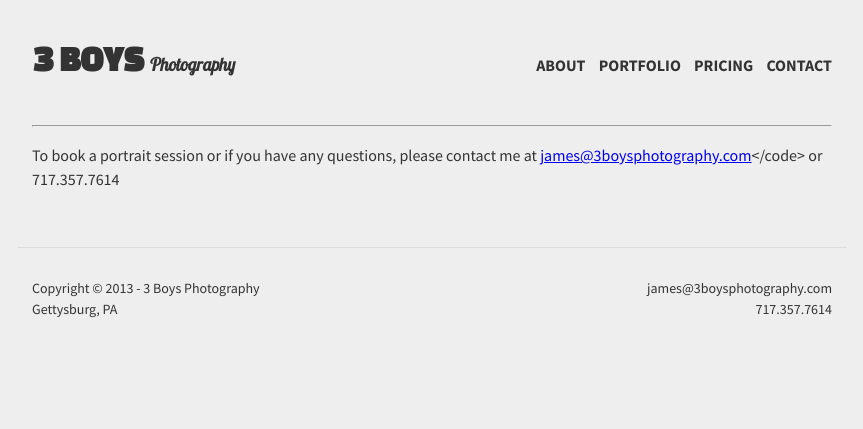
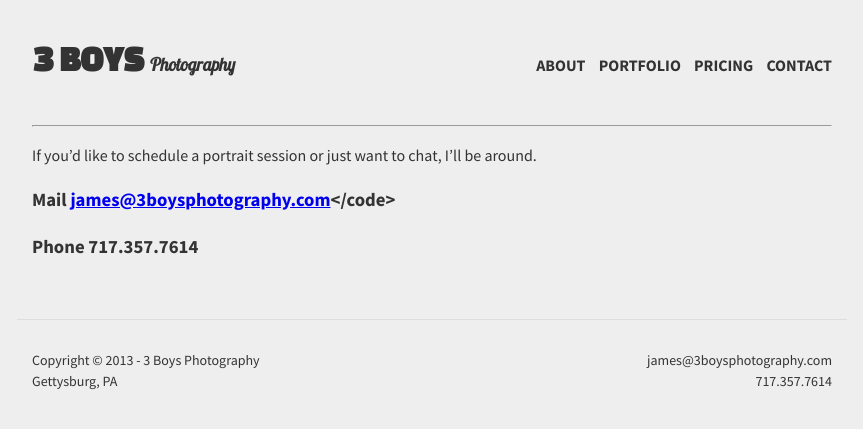
Before and after one commit to 3boysphotography/3boysphotography.github.io, a Jekyll site: the page built from contact/index.md, in a window 1280 px wide. Shown: the top 429 px of the page, without its empty margins (208-1071 px from the left). Built offline with Jekyll 4.4.1, drawn with Linux system fonts in a browser that asks for light colours; Markdown is read by kramdown in place of the engine named in the settings.

Commit message:
Revised contact page

```diff
--- a/contact/index.md
+++ b/contact/index.md
@@ -2,4 +2,7 @@
 layout: contact
 ---
 __________________________________________________________________________________________________________________________
-To book a portrait session or if you have any questions, please contact me at <james@3boysphotography.com></code> or 717.357.7614
+If you'd like to schedule a portrait session or just want to chat, I'll be around.
+
+###Mail <james@3boysphotography.com></code>
+###Phone 717.357.7614
```
